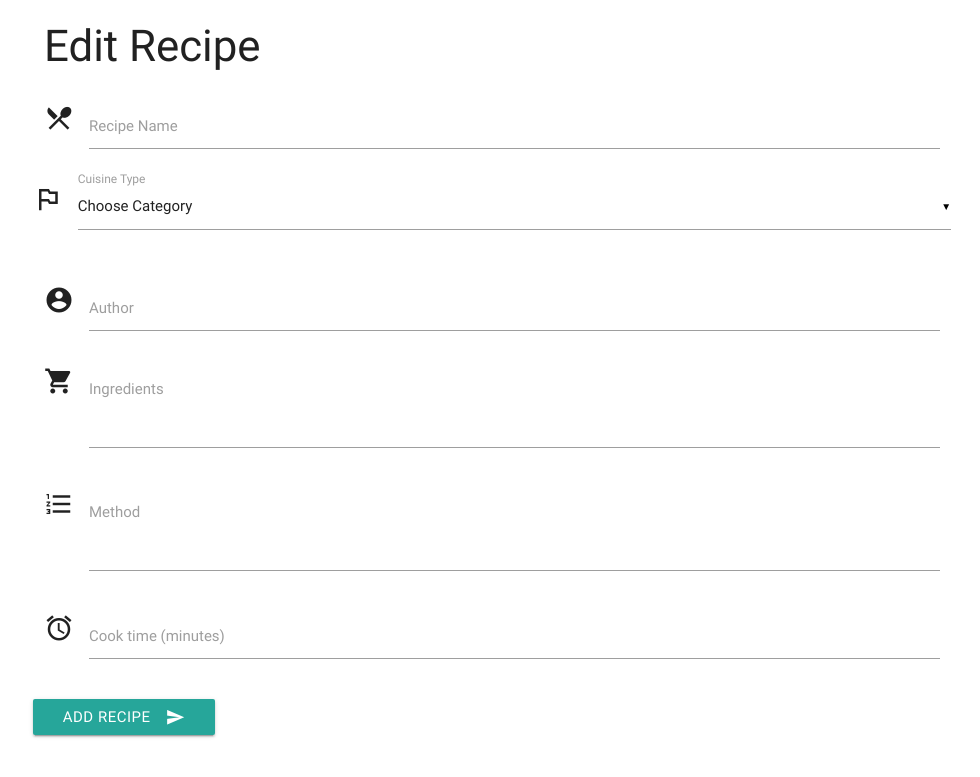
After one commit to nakitamccool/francisillingworth-milestone-project-3, a Flask app: template templates/editrecipe.html in a window 1280 px wide. The commit adds this page. Shown: the top 777 px of the page, without its empty margins (148-1128 px from the left). Run offline with Flask 2, Linux system fonts and the light colour scheme; the template is opened without the code that fills it, so the values that code supplies are empty; some libraries are stand-ins or nearby versions.

Commit message:
adding edit form

```diff
--- a/app.py
+++ b/app.py
@@ -2,6 +2,7 @@ import os
 from flask import Flask , render_template, redirect, request, url_for
 from flask_pymongo import PyMongo
 from bson.objectid import ObjectId
+
 
 db_password = os.environ.get('DB_PASSWORD')
 
@@ -32,6 +33,11 @@ def insert_recipe():
     return redirect(url_for('get_recipes'))
 
 
+@app.route('/edit_recipe/<recipe_id>')
+def edit_recipe(recipe_id):
+    the_recipe = mongo.db.recipe.find_one({"_id": ObjectId(recipe_id)})
+    all_cuisine = mongo.db.cuisine.find()
+    return render_template('editrecipe.html', recipe = the_recipe, cuisine=all_cuisine)
 
 
 if __name__ == '__main__':
--- a/static/css/style.css
+++ b/static/css/style.css
@@ -1,6 +1,6 @@
 .btn_edit{
     height:28px;
-    margin: 5px 5px;
+    margin: 5px 15px;
     line-height: 28px;
     padding-left: 3px;
     padding-right: 6px;
@@ -11,7 +11,7 @@
 
 .btn_delete{
     height:28px;
-    margin: 5px 10px 5px 5px;
+    margin: 5px 15px ;
     line-height: 28px;
     padding-left: 5px;
     padding-right: 5px;
--- a/templates/base.html
+++ b/templates/base.html
@@ -8,9 +8,10 @@
 
 </head>
 <body>
-
+    <div class="container">
     {% block content %}
     {% endblock %}
+    </div>
     <script src="https://cdnjs.cloudflare.com/ajax/libs/jquery/3.4.1/jquery.min.js" integrity="sha256-CSXorXvZcTkaix6Yvo6HppcZGetbYMGWSFlBw8HfCJo=" crossorigin="anonymous"></script>
     <script src="https://cdnjs.cloudflare.com/ajax/libs/materialize/0.100.2/js/materialize.min.js"></script>
     <script type="text/javascript">
--- /dev/null
+++ b/templates/editrecipe.html
@@ -0,0 +1,66 @@
+{% extends 'base.html' %} {% block content %}
+
+<h3>Edit Recipe</h3>
+<div class="row">
+    <form action="{{ url_for('insert_recipe') }}" method="POST" class="col s12">
+        <div class="row">
+            <div class="input-field col s12">
+                <i class="material-icons prefix">local_dining</i>
+                <input id="recipe_name" name="recipe_name" id="recipe_name" type="text" class="validate" value="{{recipe.recipe_name}}">
+                <label for="icon_prefix">Recipe Name</label>
+            </div>
+
+
+        <div class="row">
+            <div class="input-field col s12">
+                  <i class="material-icons prefix">outlined_flag</i>
+                    <select id="cuisine" name="cuisine_type">
+                  <option value="" disabled selected>Choose Category</option>
+                  {% for cat in cuisine %}
+                      {% if cat.cuisine_type == recipe.cuisine_type %}
+                      <option value="{{cat.cuisine_type}}" selected >{{cat.cuisine_type}}</option>
+                      {% else %}
+                      <option value="{{cat.cuisine_type}}" >{{cat.cuisine_type}}</option>
+                      {% endif %}
+                  {% endfor %}
+                </select>
+                    <label>Cuisine Type</label>
+                </div>
+            </div>
+
+
+            <div class="input-field col s12">
+                <i class="material-icons prefix">account_circle</i>
+                <input id="author" name="author" id="author" type="text" class="validate" value="{{recipe.author}}">
+                <label for="icon_telephone">Author</label>
+            </div>
+            <div class="input-field col s12">
+                <i class="material-icons prefix">local_grocery_store</i>
+                <textarea id="ingredients" name="ingredients" id="ingredients" class="materialize-textarea">{{recipe.ingredients}}</textarea>
+                <label for="icon_telephone">Ingredients</label>
+            </div>
+            <div class="input-field col s12">
+                <i class="material-icons prefix">format_list_numbered</i>
+                <textarea name="method" id="method" class="materialize-textarea">{{recipe.method}}</textarea>
+                <label for="icon_telephone">Method</label>
+            </div>
+            <div class="input-field col s12">
+                <i class="material-icons prefix">alarm</i>
+                <input id="cook_time" name="cook_time" id="cook_time" type="tel" class="validate" value="{{recipe.cook_time}}">
+                <label for="icon_telephone">Cook time (minutes)</label>
+            </div>
+        </div>
+        <div class="row">
+            <button class="btn waves-effect waves-light" type="submit" name="action">Add Recipe
+                <i class="material-icons right">send</i>
+            </button>
+        </div>
+
+
+
+    </form>
+</div>
+
+
+
+{% endblock %}
--- a/templates/recipes.html
+++ b/templates/recipes.html
@@ -1,6 +1,6 @@
  {% extends 'base.html' %}
  {% block content %}
-
+    <div class = "row">
     <ul class="collapsible" >
     {% for recipe in recipes %}
     <li>
@@ -10,7 +10,7 @@
            <strong>{{recipe.recipe_name}}</strong> &nbsp;- {{recipe.cuisine_type}} - {{recipe.author}} - &nbsp;<strong>Cook time {{recipe.cook_time}} minutes</strong>
         </div>
         <div class= "deleteEdit col s3">
-              <a class="waves-effect waves-light btn btn_edit"><i class="material-icons left">edit</i>Edit</a>
+              <a href= "{{url_for('edit_recipe', recipe_id=recipe._id)}}" class="waves-effect waves-light btn btn_edit"><i class="material-icons left">edit</i>Edit</a>
               <a class="waves-effect waves-light btn btn_delete"><i class="material-icons deleteIcon">delete_forever</i></a>
         </div>
 
@@ -40,7 +40,7 @@
     </li>
     {% endfor %}
  </ul>
-
+</div>
 
 
 
```
Also changed, not shown: .c9/metadata/environment/app.py (+1 -1 lines), .c9/metadata/environment/templates/base.html (+1 -1 lines), .c9/metadata/environment/templates/editrecipe.html (added, +1 -0 lines), .c9/metadata/environment/templates/edittask.html (added, +1 -0 lines), .c9/metadata/environment/templates/recipes.html (+1 -1 lines), .c9/metadata/environment/static/css/style.css, 6 other files.
